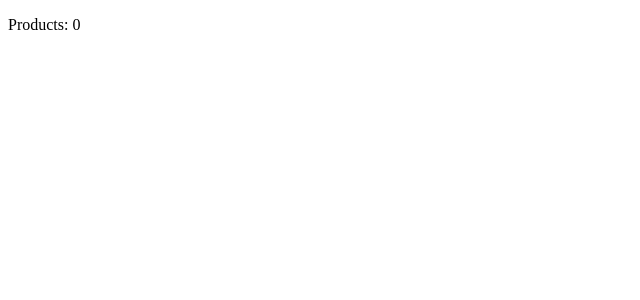
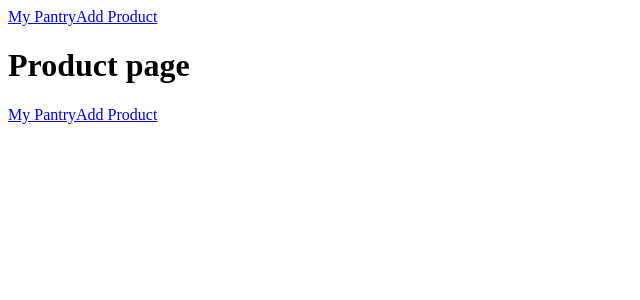
Before and after one commit to zanluka123/Pantry-tracker, a React (Vite) app: page /AddProduct in a window 1280 px wide. Shown: the top 300 px of the page, without its empty margins (0-640 px from the left). Built offline with nearby package versions, Linux system fonts and the light colour scheme.

Commit message:
Add layout route with navbar and pages

```diff
--- a/src/App.jsx
+++ b/src/App.jsx
@@ -1,13 +1,24 @@
 import { PantryProvider } from "./context/PantryContext";
-import Test from "./components/test";
+import Layout from "./components/Layout";
+import { BrowserRouter, Route, Routes } from "react-router";
+import PantryPage from "./pages/PantryPage";
+import AddProductPage from "./pages/AddProductPage";
 
 function App() {
   return (
-    <PantryProvider>
-      <div className="main-container">
-        <Test />
-      </div>
-    </PantryProvider>
+    <BrowserRouter>
+      <PantryProvider>
+        <div className="main-container">
+          <Routes>
+            <Route element={<Layout />}>
+              <Route path="/" element={<PantryPage />} />
+              <Route path="/AddProduct" element={<AddProductPage />} />
+            </Route>
+          </Routes>
+          <Layout />
+        </div>
+      </PantryProvider>
+    </BrowserRouter>
   );
 }
 
--- /dev/null
+++ b/src/components/Layout.jsx
@@ -0,0 +1,13 @@
+import { Outlet } from "react-router";
+import Navbar from "./Navbar";
+
+function Layout() {
+  return (
+    <div>
+      <Navbar />
+      <Outlet />
+    </div>
+  );
+}
+
+export default Layout;
--- /dev/null
+++ b/src/components/Navbar.jsx
@@ -0,0 +1,11 @@
+import { NavLink } from "react-router";
+function Navbar() {
+  return (
+    <div>
+      <NavLink to="/">My Pantry</NavLink>
+      <NavLink to="/AddProduct">Add Product</NavLink>
+    </div>
+  );
+}
+
+export default Navbar;
--- a/src/components/Test.jsx
+++ /dev/null
@@ -1,7 +0,0 @@
-import { useProducts } from "../context/PantryContext";
-function Test() {
-  const products = useProducts();
-  return <p>Products: {products.length}</p>;
-}
-
-export default Test;
--- /dev/null
+++ b/src/pages/AddProductPage.jsx
@@ -0,0 +1,9 @@
+function AddProductPage() {
+  return (
+    <div>
+      <h1>Product page</h1>
+    </div>
+  );
+}
+
+export default AddProductPage;
--- /dev/null
+++ b/src/pages/PantryPage.jsx
@@ -0,0 +1,9 @@
+function PantryPage() {
+  return (
+    <div>
+      <h1>Pantry page</h1>
+    </div>
+  );
+}
+
+export default PantryPage;
```
